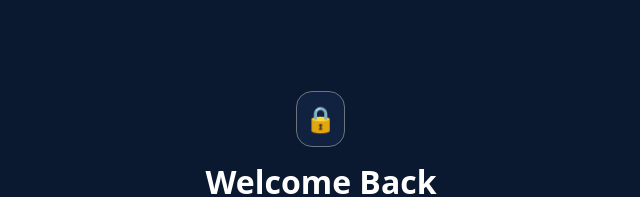
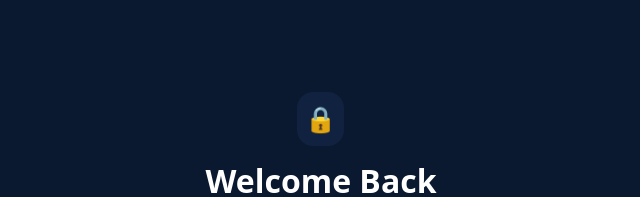
Before and after one commit to RMIT-Full-Stack-Development-2026A/Group9, a React (Vite) app in the folder frontend/: page / in a window 1280 px wide. Shown: the top 197 px of the page, without its empty margins (319-959 px from the left). Built offline with nearby package versions, Linux system fonts and the light colour scheme.

Commit message:
changed ui to look more like figma

```diff
--- a/frontend/src/pages/Login/Login.jsx
+++ b/frontend/src/pages/Login/Login.jsx
@@ -26,7 +26,7 @@ const Login = () => {
       {/*header*/}
       <div className="text-center mb-4">
         <div className="mb-3">
-            <span className="p-2 rounded-4 border border-secondary d-inline-block" style={{ backgroundColor: "#112240", fontSize: "25px" }}>
+            <span className="p-2 rounded-4  d-inline-block" style={{ backgroundColor: "#112240", fontSize: "25px" }}>
                 🔒
             </span>
         </div>
```
